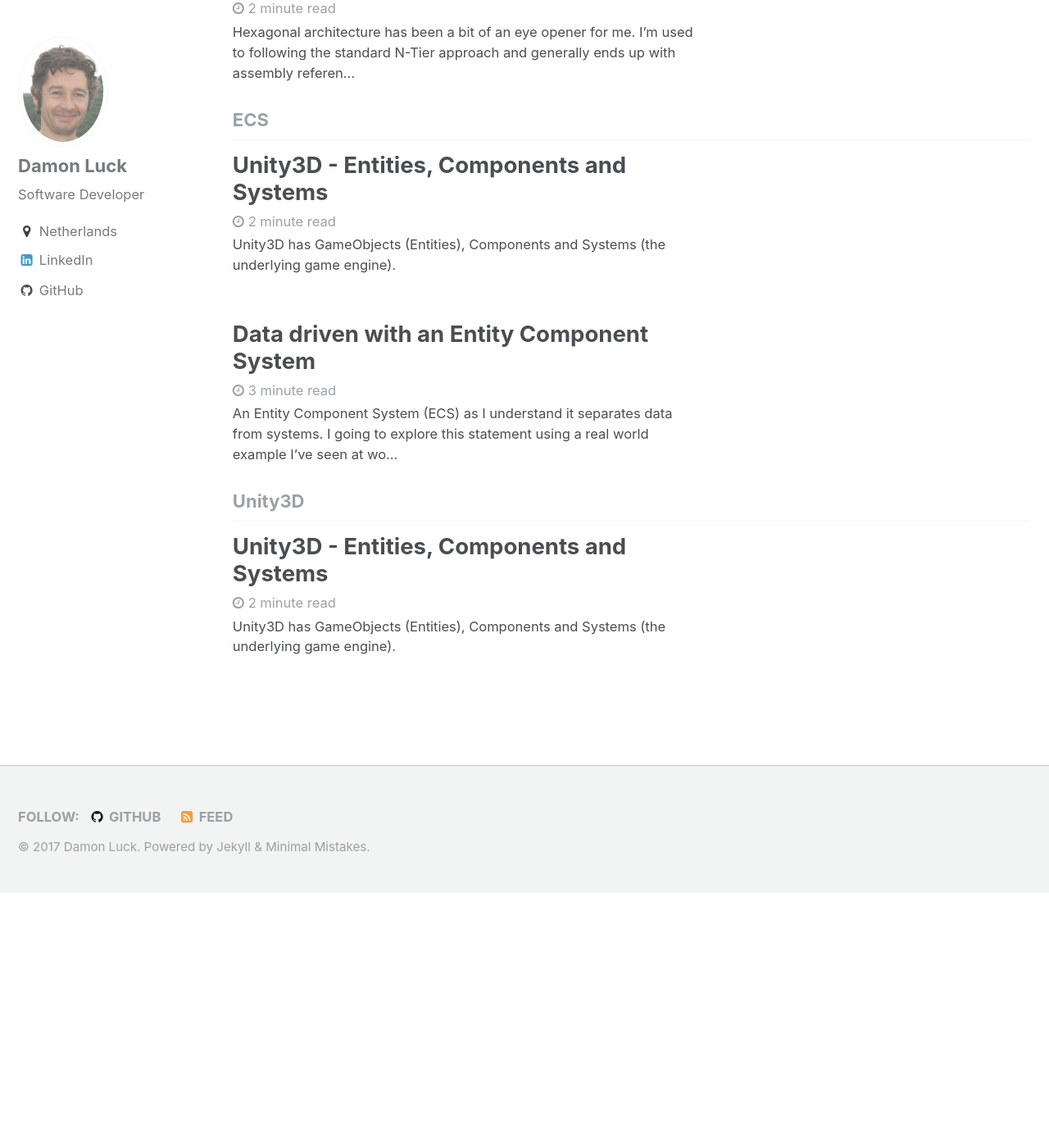
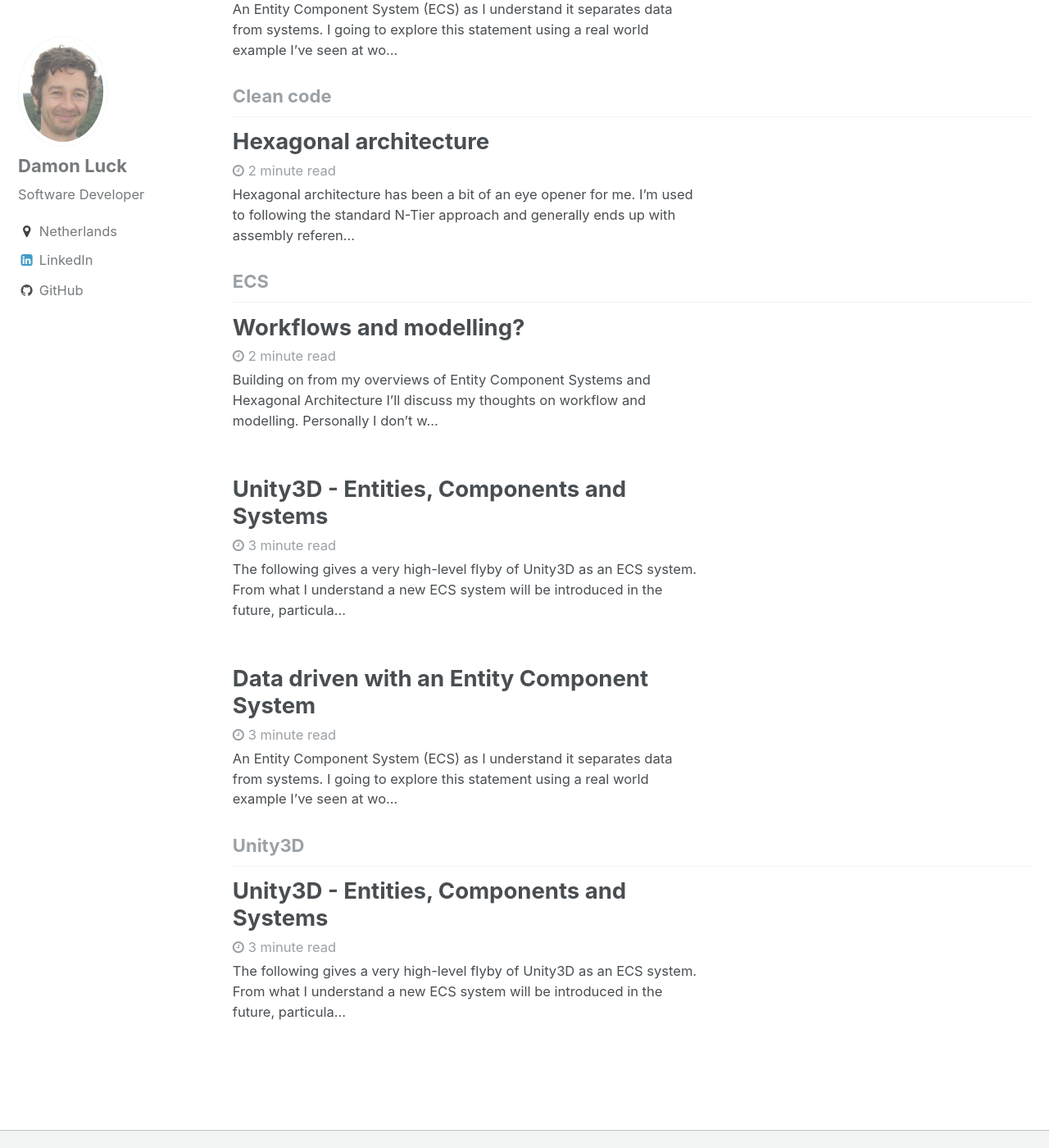
Before and after one commit to DamonLuck/damonluck.github.io, a Jekyll site: the page built from _pages/tag-archive.html, in a window 1280 px wide and 1400 px high, scrolled down 760 px. Shown: the whole window at 82% size. Built offline with Jekyll 4.4.1, drawn with Linux system fonts in a browser that asks for light colours; before the commit the page ends 1849 px from its top, so only the background shows below that; some of the changed lines change nothing that is shown; some of the changed text lies outside the part shown.

Commit message:
Updated unity3d post Workflows and modelling

```diff
--- a/_posts/2017-06-01-unity3d-entities-components-and-systems.md
+++ b/_posts/2017-06-01-unity3d-entities-components-and-systems.md
@@ -7,9 +7,13 @@ tags:
 - Unity3D
 ---
 {% include base_path %}
-Unity3D has GameObjects (Entities), Components and Systems (the underlying game engine).
+The following gives a very high-level flyby of Unity3D as an ECS system. From what I understand a new ECS system will be introduced in the future, particularly to support multiple cores via an approach they've called Jobs. For now, Unity3D has GameObjects (which I believe relate closely to Entities), Components and Systems (the underlying game engine, physics engine, etc).
 
-Following on from my [Data Driven ECS article]({{ "/data-driven-ECS/" | absolute_url }}) the following takes a high level look at Unity3D.
+### Real life use
+
+I recently attended the Unite conference in Amsterdam https://unite.unity.com/2017/europe to find out more about this system. I'm not a game developer and my interest was primarily in understanding the business value offered by this tool. Most of the content was game focused but there were a few business applications; **Fugro Roames** 3D world being particularly impressive.
+
+Another product I particularly liked was **Yousician**. The company behind this had implemented the business value in their own assemblies and built the UX experience in Unity3D.
 
 ### Entities
 
@@ -59,4 +63,6 @@ Different components take part at different points of this flow. GameObjects don
 
 ## Summary
 
-The real power here is the ability to add components and enhance this interaction with other components. Perhaps you'll create a different type of motion component that runs in a different system phase and interacts with other components if they exist in the GameObject. You can also search the GameObject hierarchy as well as looking on the global level using statics.
+The power provided by the Unity3D tools allows a team of developers, game designers, artists and more to work together build a product. Developers can design and develop components, game designers can piece together these components and workflows describing real world interactions, artists can build the graphics and animations to bring the world alive.
+
+The editor provides a number of tools but more importantly its extensible and there are thousands of additional tools available for download. This provides more than just software developers with the ability to turn ideas into working software.
--- /dev/null
+++ b/_posts/2017-07-04-Workflows-and-modelling.md
@@ -0,0 +1,45 @@
+---
+title: Workflows and modelling?
+header:
+  overlay_color: "#333"
+tags:
+- Architecture
+- ECS
+---
+Building on from my overviews of Entity Component Systems and Hexagonal Architecture I'll discuss my thoughts on workflow and modelling. Personally I don't want to keep implementing the same business rules over and over again; or changing a labels text to something different because the business wants it. The tools to do this should lie with the business, the development of these tools is the challenge that interests me.
+
+## Entity Component System vs Hexagonal Architecture
+If you've read my previous overviews you'll probably agree these two approaches are not the same. They solve problems in different ways.
+
+| Hexagonal  | ECS                 |
+|:-:|:-:|
+| Single responsibility data   | Multifaceted data    |
+| Static data | Dynamic data       |
+| Single responsibility systems | Multifaceted systems       |
+| Set workflow | Set workflow       |
+
+### Hexagonal Architecture
+
+The table above highlights a very clear difference. The hexagonal architecture or almost replaceable n-tier approach means a developer has spent time building from the ground up the business rules, unit tests, acceptance tests, UI, etc. Often this is done via the SCRUM process so progress is demoed every couple of weeks during sprint end.
+
+The **Set workflow** could be dragged out to a visual tool, but testing is not as complete. So for the purpose of this article I'm assuming **Set workflow** is a hardcoded set of rules.
+
+### Entity Component System
+
+Dynamic data, multifaceted data and systems are points I'd argue of more ECS specific. By definition a system designer should be able to build up an entity of many data components. Systems will be dependent on one or more of those data components and different systems are likely to reuse common data components.
+
+The workflow is an interesting one. In games it's the game loop executed many times per second. But this game loop could be triggered by another event. This idea of a game loop does point to a **Set workflow**. Some flow of execution needs to hang together to ensure the correct systems are executed when required.
+
+### An attempted ECS implementation
+
+My own attempt at an ECS is here, https://github.com/DamonLuck/Utilities. Hidden away in my utilities project is an ASP.NET application that displays leagues, teams, players, fixtures and results. You can simulate match day to update results and leagues.
+
+You'll see how I have a couple systems tied together in a simple hardcoded game loop. This game loop is run each time the simulate button is pressed. As everything is pieced together with components its possible to make a player a league, or a team a player. The systems will support this so long as the entity has the data it requires.
+
+When implementing this I realized the scope of my components continued to shrink. I'm getting the impression my data will be made up of a name component, a games played component, a place of birth component, etc. The more fine grained I make my components the more flexible my designers can be. So long as the systems demand the component's they depend upon it really doesn't matter.
+
+## Summary
+
+My aim with this article was to highlight a clear different between traditional software development and component based software development. I've approached my own ECS challenge from a traditional point of view building up the classes and data structures I required to support my own goal.
+
+Going forwards I'd like to turn this into a tooling first approach. Working out how to compose a game loop workflow from a set of systems, perhaps enabling and disabling these systems, defining components and composing the components in a higher level representation than C# code.
```
